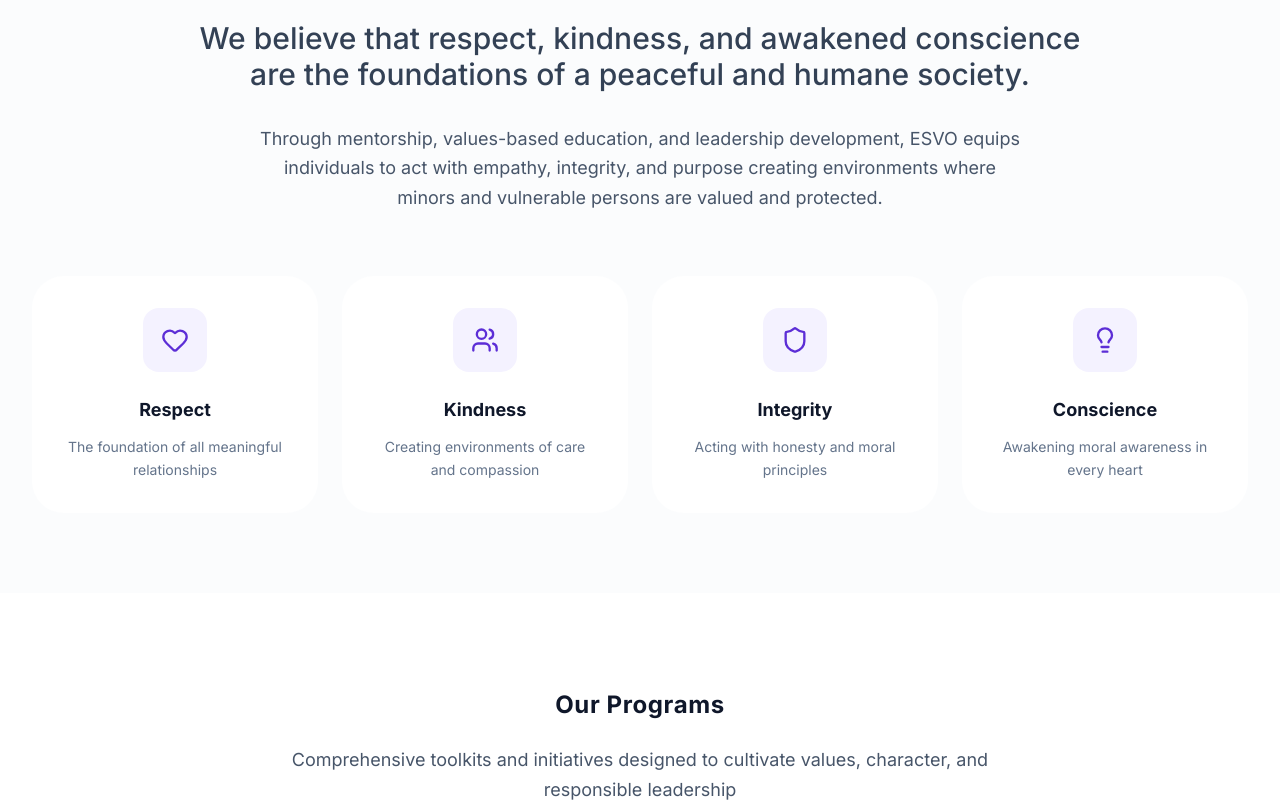
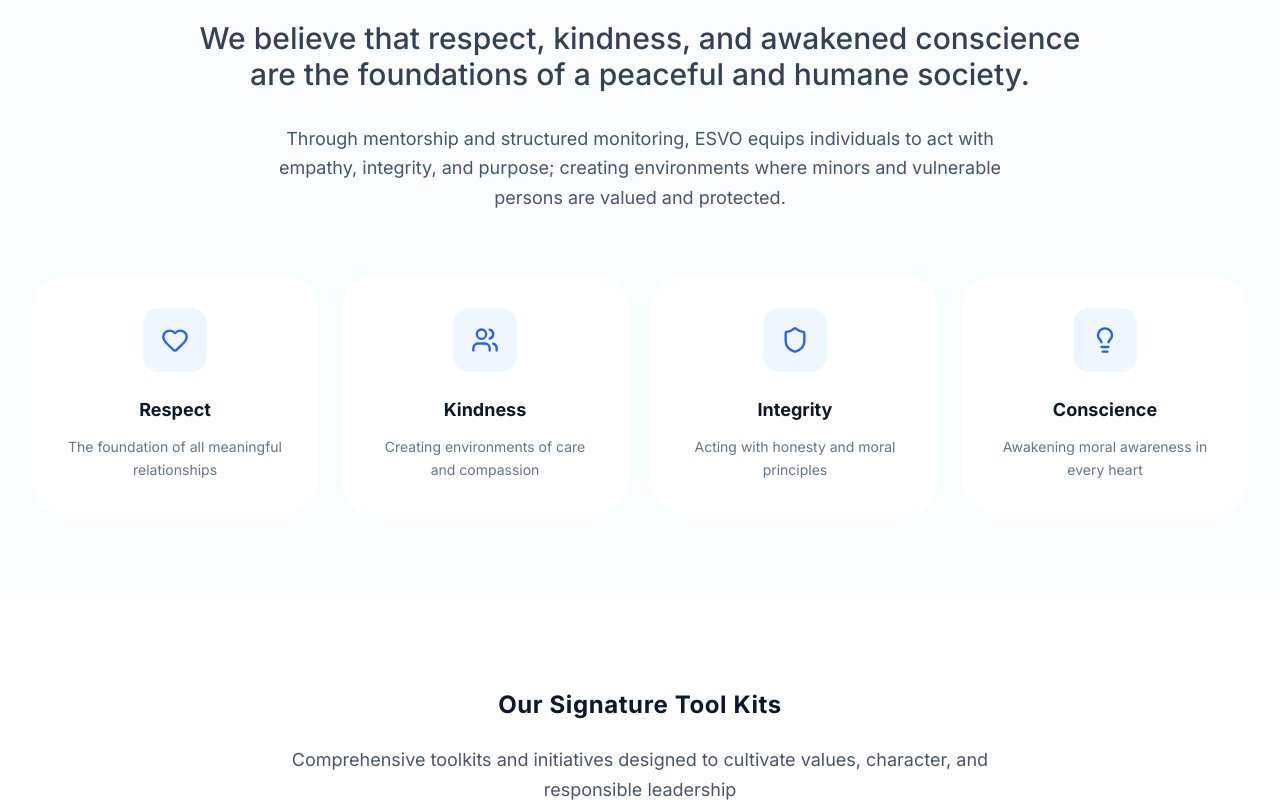
Before and after one commit to Wsalaudeen/project-ngo, a React (Vite) app: page / in a window 1280 px wide. Shown: the part 1420-2222 px from the top of the page. Built offline with nearby package versions, Linux system fonts and the light colour scheme.

Commit message:
fix:change text and color shades across the project

```diff
--- a/src/components/sections/Newsletter.jsx
+++ b/src/components/sections/Newsletter.jsx
@@ -14,12 +14,7 @@ const Newsletter = () => {
         <section className="py-20 bg-white" id="contact">
             <Container>
                 {/* Header */}
-                <div className="text-center max-w-4xl mx-auto mb-16">
-                    <h2 className="text-slate-900 font-bold tracking-wide text-2xl mb-6 block">Contact Us</h2>
-                    <p className="text-slate-600 text-lg leading-relaxed max-w-3xl mx-auto">
-                        Let's work together to build a more civil and respectful society
-                    </p>
-                </div>
+
 
                 {/* Contact Cards */}
                 <div className="grid grid-cols-1 md:grid-cols-3 gap-8 mb-16">
--- a/src/components/sections/Programs.jsx
+++ b/src/components/sections/Programs.jsx
@@ -9,7 +9,7 @@ const Programs = () => {
             <Container>
                 {/* Header */}
                 <div className="text-center max-w-3xl mx-auto mb-16">
-                    <h2 className="text-slate-900 font-bold tracking-wide text-2xl mb-6 block">Our Programs</h2>
+                    <h2 className="text-slate-900 font-bold tracking-wide text-2xl mb-6 block">Our Signature Tool Kits</h2>
                     <p className="text-slate-600 text-lg leading-relaxed max-w-3xl mx-auto">
                         Comprehensive toolkits and initiatives designed to cultivate values, character, and responsible leadership
                     </p>
@@ -91,7 +91,7 @@ const Programs = () => {
                                     Across many sectors, declining standards of conduct, limited emotional intelligence, and weakened value systems are affecting learning environments, service delivery, leadership effectiveness, and social cohesion. When respect erodes, trust breaks down, and communities suffer.
                                 </p>
                                 <p className="text-base text-primary-100 leading-relaxed">
-                                    This initiative responds by addressing behaviour at its root. Through practical tool kits, structured mentorship, and value-based engagement, ESVO equips individuals and institutions with the skills and mindset needed to foster respectful relationships, humane leadership, and safer, more inclusive environments.
+                                    This initiative responds by addressing behavior at its root. ESVO equips individuals and institutions with the mindset needed to foster respectful relationships, and safer, more inclusive environments.
                                 </p>
                             </div>
 
--- a/src/components/sections/ValuesStats.jsx
+++ b/src/components/sections/ValuesStats.jsx
@@ -22,7 +22,7 @@ const ValuesStats = () => {
                     </p>
 
                     <p className="text-slate-600 text-lg leading-relaxed max-w-3xl mx-auto">
-                        Through mentorship, values-based education, and leadership development, ESVO equips individuals to act with empathy, integrity, and purpose creating environments where minors and vulnerable persons are valued and protected.
+                        Through mentorship and structured monitoring, ESVO equips individuals to act with empathy, integrity, and purpose; creating environments where minors and vulnerable persons are valued and protected.
                     </p>
                 </div>
 
--- a/tailwind.config.js
+++ b/tailwind.config.js
@@ -8,17 +8,17 @@ export default {
         extend: {
             colors: {
                 primary: {
-                    50: '#f4f2ff',
-                    100: '#ebe6ff',
-                    200: '#d9d1ff',
-                    300: '#bba6ff',
-                    400: '#9875ff',
-                    500: '#7645ff',
-                    600: '#5c2ed6',  // Adjusted for good button contrast
-                    700: '#461fa3',
-                    800: '#321475',
-                    900: '#12003A',  // The requested brand color
-                    950: '#08001f',
+                    50: '#eff6ff',
+                    100: '#dbeafe',
+                    200: '#bfdbfe',
+                    300: '#93c5fd',
+                    400: '#60a5fa',
+                    500: '#3b82f6',
+                    600: '#2563eb',
+                    700: '#1d4ed8',
+                    800: '#1e40af',
+                    900: '#1e3a8a',
+                    950: '#172554',
                 },
                 secondary: '#f59e0b', // Amber/Orange for highlights
             },
```
